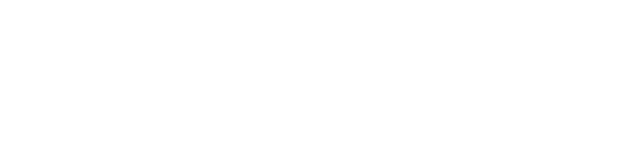
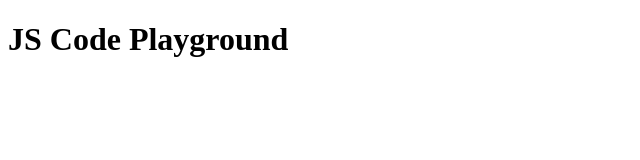
Before and after one commit to kilted2000/ciscoJS, a plain HTML site: page index.html in a window 1280 px wide. Shown: the whole page, without its empty margins (0-640 px from the left). Drawn offline with Linux system fonts and the light colour scheme.

Commit message:
add h1 title

```diff
--- a/index.html
+++ b/index.html
@@ -8,5 +8,6 @@
       </script>
      </head>
      <body>
+      <h1>JS Code Playground</h1>
      </body>
 </html>
```
